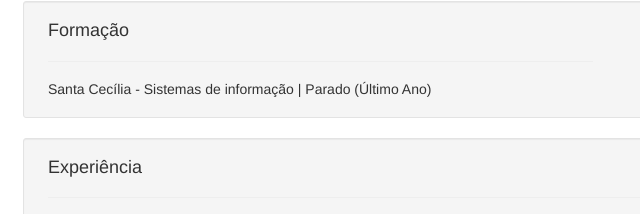
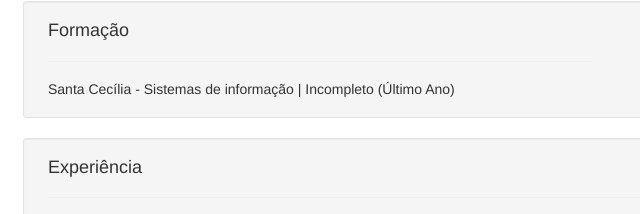
Before and after one commit to rodolfofernandes/rodolfofernandes.github.io, a plain HTML site: page index.html in a window 1280 px wide. Shown: the part 372-586 px from the top of the page, 32-672 px from the left. Drawn offline with Linux system fonts and the light colour scheme.

Commit message:
ajuste formação

```diff
--- a/index.html
+++ b/index.html
@@ -57,7 +57,7 @@
                 <h4>Formação
                     <hr>
                 </h4>
-                <h5>Santa Cecília - Sistemas de informação | Parado (Último Ano)</h5>
+                <h5>Santa Cecília - Sistemas de informação | Incompleto (Último Ano)</h5>
             </div>
         </div>
         <div class="container well well-sm">
```
